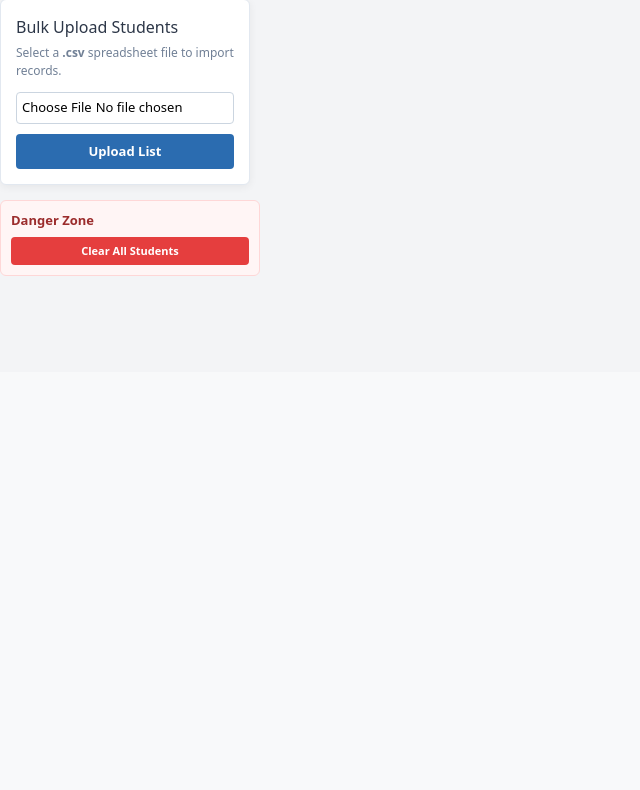
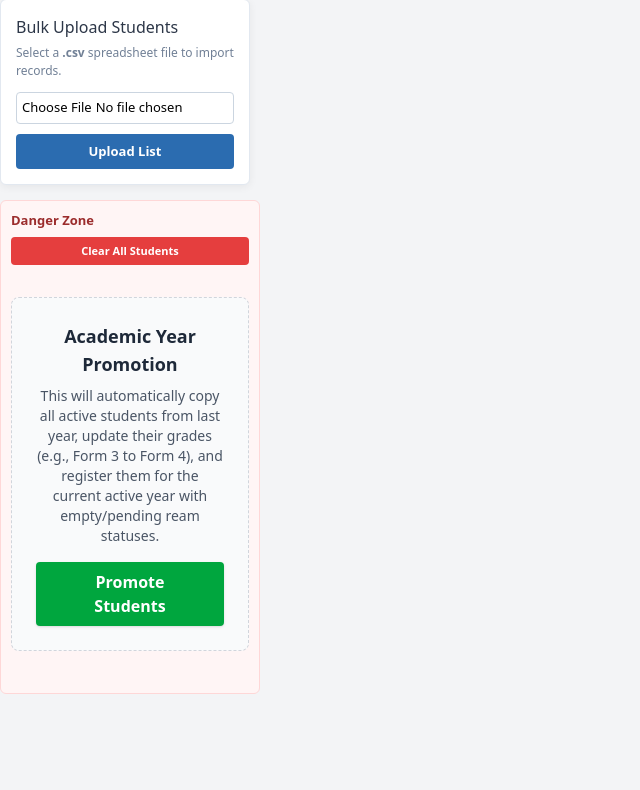
Before and after one commit to erickodhi/Ream-management, a Flask app: page /admin in a window 1280 px wide. Shown: the part 1386-2176 px from the top of the page, without its empty margins (0-640 px from the left). Before the commit the page ends 1662 px from the top, so only its background shows below. Run offline with Flask 3, Linux system fonts and the light colour scheme; a user stored in the database is signed in; data comes from the database, SQL or seed files in the repository; data that the repository does not hold is empty.

Commit message:
Clean up duplicate promotion buttons

```diff
--- a/templates/admin.html
+++ b/templates/admin.html
@@ -362,8 +362,8 @@
             Upload List
          </button>
        </form>
- </div>
-  <div style="max-width: 260px; margin-top: 15px; padding: 10px; background: #fff5f5; border: 1px solid #fed7d7; border-radius: 6px;">
+    </div>
+   <div style="max-width: 260px; margin-top: 15px; padding: 10px; background: #fff5f5; border: 1px solid #fed7d7; border-radius: 6px;">
     <h5 style="margin: 0 0 6px 0; color: #9b2c2c; font-size: 13px; font-weight: 600;">Danger Zone</h5>
 
     <form action="{{ url_for('clear_students') }}" method="POST" onsubmit="return confirm('⚠️ WARNING: Are you absolutely sure you want to permanently delete ALL students from the system? This cannot be undone!');">
@@ -371,6 +371,7 @@
             Clear All Students
         </button>
     </form>
+
 
     <script>
         async function fetchReportData() {
@@ -424,6 +425,23 @@
             // Unhide report layout block
             document.getElementById('printableReportArea').classList.remove('hidden');
         }
+
     </script>
+    <!-- ========================================== -->
+    <!-- SAFE PROMOTION BUTTON BLOCK (OUTSIDE SCRIPT) -->
+    <!-- ========================================== -->
+    <div class="max-w-xl mx-auto my-8 p-6 bg-gray-50 border border-dashed border-gray-300 rounded-lg text-center no-print">
+        <h4 class="text-lg font-bold text-gray-800 mb-2">Academic Year Promotion</h4>
+        <p class="text-sm text-gray-600 mb-4">
+            This will automatically copy all active students from last year, update their grades (e.g., Form 3 to Form 4), and register them for the current active year with empty/pending ream statuses.
+        </p>
+        <form action="/admin/promote_students" method="POST" onsubmit="return confirm('Are you sure you want to promote last year\'s students to the active year? This action should only be run once.');">
+            <button type="submit" class="bg-green-600 hover:bg-green-700 text-white font-bold py-2 px-6 rounded shadow cursor-pointer transition">
+                Promote Students
+            </button>
+        </form>
+    </div>
+    <!-- ========================================== -->
+
 </body>
 </html>
```
